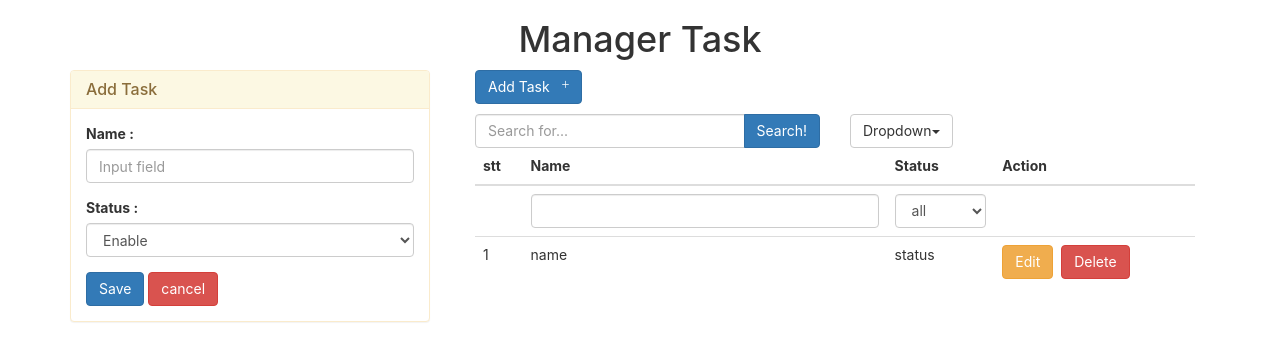
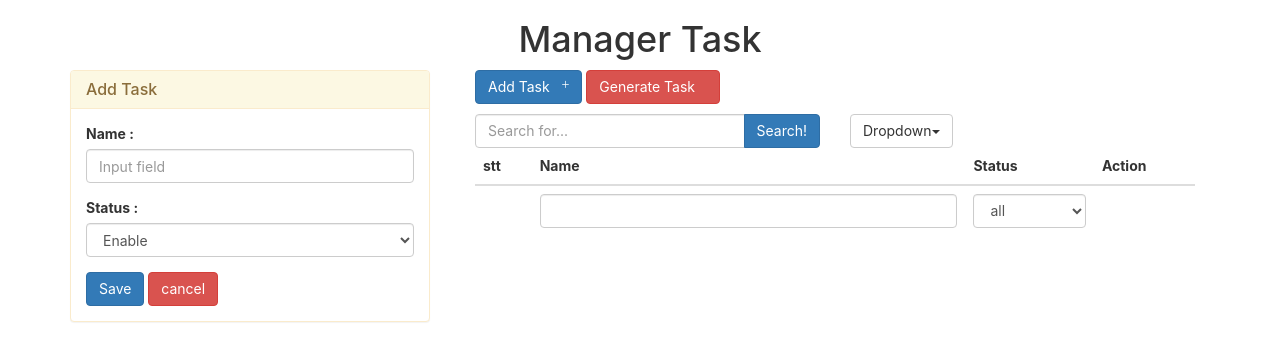
Before and after one commit to chiendv1992/reactjspr-ect, a React (Create React App) app in the folder pj2-quanlycongviec/: page / in a window 1280 px wide. Shown: the top 360 px of the page. Built offline with nearby package versions, Linux system fonts and the light colour scheme; a web font is replaced by a local one.

Commit message:
danh sach cong viec(luu localstorage)

```diff
--- a/pj2-quanlycongviec/src/App.js
+++ b/pj2-quanlycongviec/src/App.js
@@ -4,7 +4,53 @@ import TaskForm from './component/TaskForm';
 import List from './component/List';
 import './App.css';
 class App extends Component {
+    constructor(props){
+        super(props);
+        this.state = {
+            tasks:[]
+        };
+    }
+    // dc goi thi gan vao state, goi duy nhat 1 lan
+    componentWillMount() {
+        if (localStorage && localStorage.getItem('tasks')){
+            var tasks = JSON.parse(localStorage.getItem('tasks'));
+            this.setState({
+                'tasks' : tasks
+            });
+        }
+    }
+
+    onGenerateData = () => {
+        var tasks = [
+            {
+                id: 1 ,
+                name: 'hoc',
+                status: false
+            },
+            {
+                id: 2 ,
+                name: 'hoc1',
+                status: false
+            },
+            {
+                id: 3 ,
+                name: 'hoc2',
+                status: false
+            },
+            {
+                id: 4 ,
+                name: 'hoc3',
+                status: true
+            }
+        ];
+        this.setState({
+            tasks:tasks
+        });
+        //luu tru vao storage kieu string (Json.stringify)
+        localStorage.setItem('tasks', JSON.stringify(tasks));
+    }
     render() {
+        var {tasks} = this.state;
         return (
             <div className="container">
                 <div className="text-center">
@@ -23,13 +69,20 @@ class App extends Component {
                                     Add Task &nbsp;&nbsp;
                                     <span className={'glyphicon glyphicon-plus mg-l'}/>
                                 </button>
+                                &nbsp;
+                                <button
+                                    type="button"
+                                    className="btn btn-danger"
+                                    onClick={()=>this.onGenerateData()}
+                                >
+                                    Generate Task &nbsp;&nbsp;
+                                </button>
                             </div>
                             <Controll/>
                             {/* table*/}
                             <div className="col-xs-12 col-sm-12 col-md-12 col-lg-12">
-                                <List/>
+                                <List tasks={tasks}/>
                             </div>
-
                         </form>
                     </div>
                 </div>
--- a/pj2-quanlycongviec/src/component/List.js
+++ b/pj2-quanlycongviec/src/component/List.js
@@ -1,6 +1,11 @@
 import React, {Component} from 'react';
+import TaskItem from './TaskItem';
 class List extends Component {
     render() {
+        var {tasks} = this.props;
+        var elementtasks = tasks.map((tasks, index)=>{
+            return <TaskItem key={tasks.id} index ={index} tasks={tasks}/>;
+        });
         return (
     		<table className="table table-horver">
                 <thead>
@@ -31,15 +36,7 @@ class List extends Component {
                         </td>
                         <td></td>
                     </tr>
-                    <tr>
-                        <td>1</td>
-                        <td>name</td>
-                        <td>status</td>
-                        <td>
-                            <button type="button" className="btn btn-warning">Edit</button> &nbsp;
-                            <button type="button" className="btn btn-danger">Delete</button>
-                        </td>
-                    </tr>
+                    {elementtasks}
                 </tbody>
             </table>
         );
--- /dev/null
+++ b/pj2-quanlycongviec/src/component/TaskItem.js
@@ -0,0 +1,24 @@
+import React, {Component} from 'react';
+class TaskItem extends Component {
+    render() {
+        var {tasks, index} = this.props;
+        return (
+            <tr>
+                <td>{index + 1}</td>
+                <td>{tasks.name}</td>
+                <td >
+                    <div className={tasks.status === true ? 'label label-success' : 'label label-danger'}>
+                        {tasks.status === true ? 'Enable' : 'Disable'}
+                    </div>
+                </td>
+                <td>
+                    <button type="button" className="btn btn-warning">Edit</button>
+                    &nbsp;
+                    <button type="button" className="btn btn-danger">Delete</button>
+                </td>
+            </tr>
+        );
+    }
+}
+
+export default TaskItem;
```
